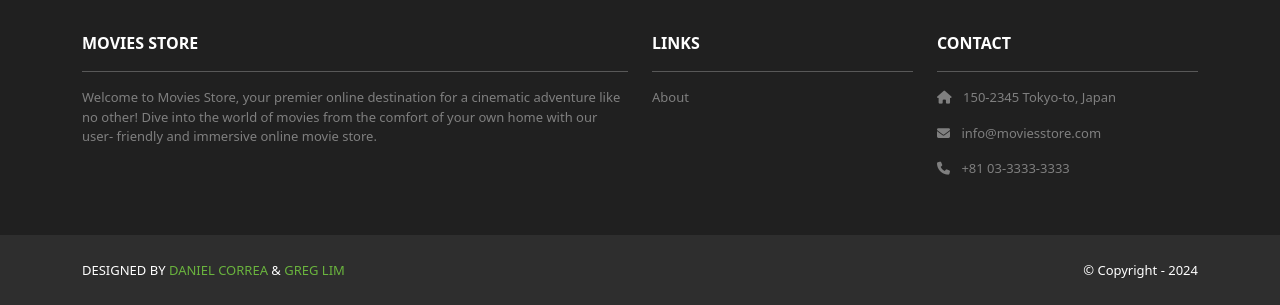
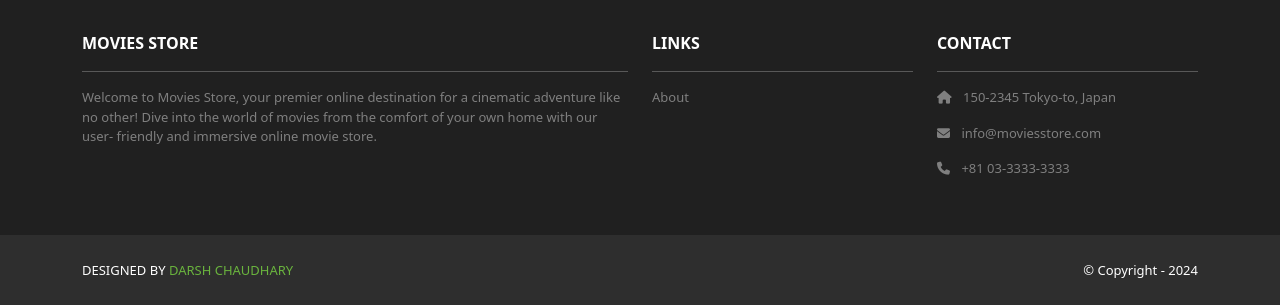
Before and after one commit to darshchaudhary/moviesstore, a Django app: page /accounts/orders/ in a window 1280 px wide. Shown: the part 824-1129 px from the top of the page. Run offline with Django 5.2, Linux system fonts and the light colour scheme; a user stored in the database is signed in; data comes from the database, SQL or seed files in the repository; some libraries are stand-ins or nearby versions.

Commit message:
third message

```diff
--- a/moviesstore/templates/base.html
+++ b/moviesstore/templates/base.html
@@ -88,8 +88,7 @@
         <div class="container d-flex justify-content-between">
             <div class="me-5 text-white">
                 <span>DESIGNED BY
-                    <a href="https://www.x.com/danielgarax" target="_blank">DANIEL CORREA</a> &
-                    <a href="https://www.x.com/greglim81" target="_blank">GREG LIM</a>
+                    <a href="http://darshchaudhary.com" target="_blank">DARSH CHAUDHARY</a>
                 </span>
             </div>
             <div class="text-white">
```
